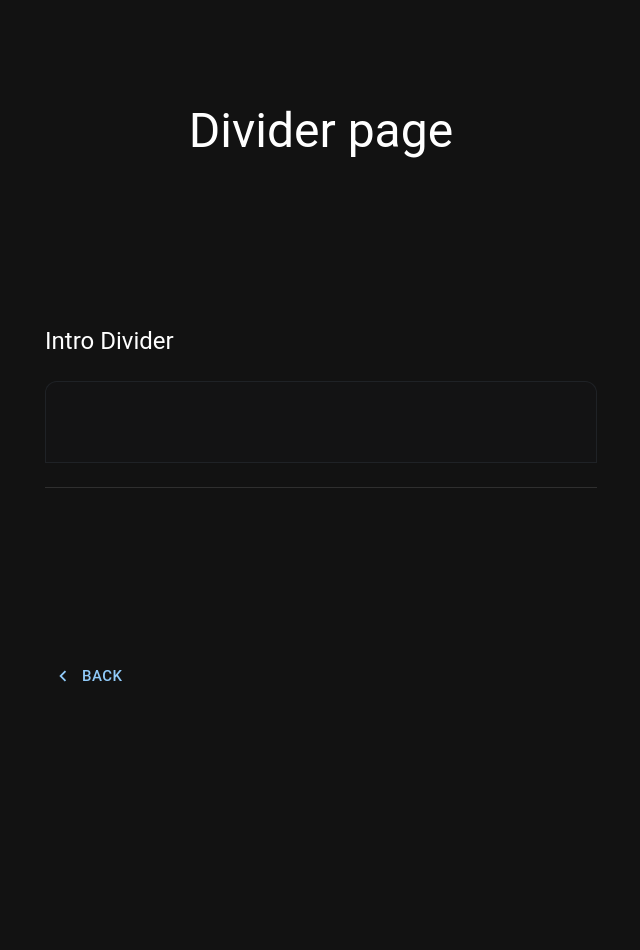
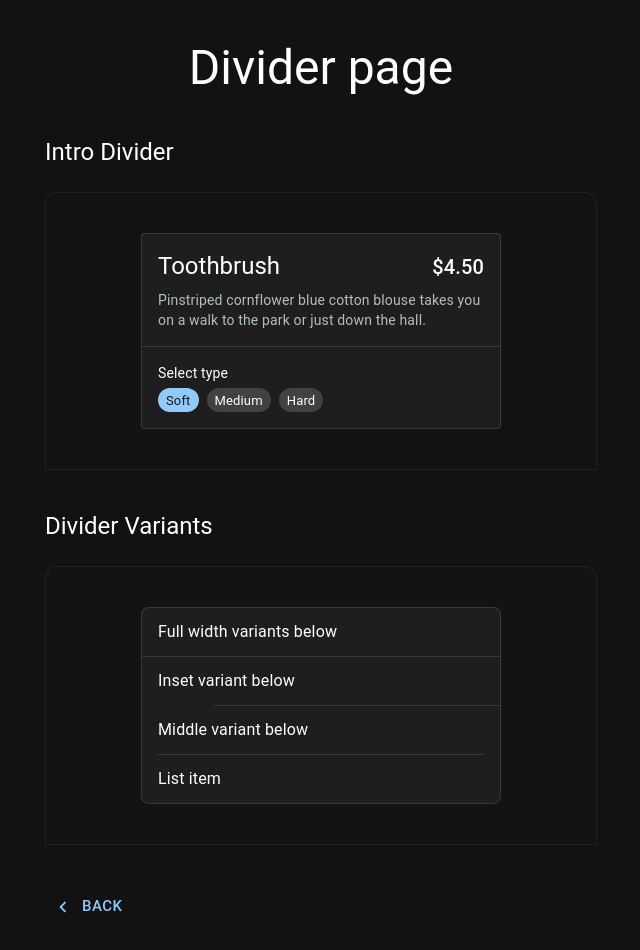
Before and after one commit to watcharakornton/mui_tutorials, a React (Vite) app: page /divider in a window 1280 px wide. Shown: the top 950 px of the page, without its empty margins (319-959 px from the left). Before the commit the page ends 800 px from the top, so only its background shows below. Built offline with nearby package versions, Linux system fonts and the light colour scheme.

Commit message:
Add Intro divider and Divider variants module into Divider page

```diff
--- a/src/data-display/DividerComponent.jsx
+++ b/src/data-display/DividerComponent.jsx
@@ -2,16 +2,83 @@ import * as React from "react";
 import MyContainer from "../component/MyContainer";
 import {
     Typography,
+    Card,
+    Box,
+    Chip,
+    Stack,
+    Divider,
+    List,
+    ListItem,
+    ListItemText,
 } from "@mui/material";
+
+export const DividerVariants = () => {
+    const style = {
+        py: 0,
+        width: '100%',
+        maxWidth: 360,
+        borderRadius: 2,
+        border: '1px solid',
+        borderColor: 'divider',
+        backgroundColor: 'background.paper',
+    };
+
+    return (
+        <MyContainer title="Divider Variants">
+            <List sx={style}>
+                <ListItem>
+                    <ListItemText primary="Full width variants below" />
+                </ListItem>
+                <Divider component="li" />
+                <ListItem>
+                    <ListItemText primary="Inset variant below" />
+                </ListItem>
+                <Divider variant="inset" component="li" />
+                <ListItem>
+                    <ListItemText primary="Middle variant below" />
+                </ListItem>
+                <Divider variant="middle" component="li" />
+                <ListItem>
+                    <ListItemText primary="List item" />
+                </ListItem>
+            </List>
+        </MyContainer>
+    )
+}
 
 export const IntroDivider = () => {
     return (
-        <>
-            <Typography variant="h5" sx={{ mb: 3 }}>
-                Intro Divider
-            </Typography>
-            <MyContainer>
-            </MyContainer>
-        </>
+        <MyContainer title="Intro Divider">
+            <Card variant="outlined" sx={{ maxWidth: 360 }}>
+                <Box sx={{ p: 2 }}>
+                    <Stack
+                        direction="row"
+                        sx={{ justifyContent: 'space-between', alignItems: 'center' }}
+                    >
+                        <Typography gutterBottom variant="h5" component="div">
+                            Toothbrush
+                        </Typography>
+                        <Typography gutterBottom variant="h6" component="div">
+                            $4.50
+                        </Typography>
+                    </Stack>
+                    <Typography variant="body2" sx={{ color: 'text.secondary' }}>
+                        Pinstriped cornflower blue cotton blouse takes you on a walk to the park or
+                        just down the hall.
+                    </Typography>
+                </Box>
+                <Divider />
+                <Box sx={{ p: 2 }}>
+                    <Typography gutterBottom variant="body2">
+                        Select type
+                    </Typography>
+                    <Stack direction="row" spacing={1}>
+                        <Chip color="primary" label="Soft" size="small" />
+                        <Chip label="Medium" size="small" />
+                        <Chip label="Hard" size="small" />
+                    </Stack>
+                </Box>
+            </Card>
+        </MyContainer>
     )
 }
--- a/src/pages/DividerPage.jsx
+++ b/src/pages/DividerPage.jsx
@@ -3,12 +3,14 @@ import { Container, Grid, Typography, Button, Divider } from "@mui/material";
 import { ChevronLeft as ChevronLeftIcon } from "@mui/icons-material";
 
 import {
-    IntroDivider
+    IntroDivider,
+    DividerVariants,
 } from "../data-display/DividerComponent";
 
 const DividerPage = () => {
     const sections = [
-        <IntroDivider />
+        <IntroDivider />,
+        <DividerVariants />,
     ];
 
     return (
@@ -28,7 +30,7 @@ const DividerPage = () => {
                     <React.Fragment key={index}>
                         <Grid item xs={12} sx={{ mt: 5 }}>
                             {Component}
-                            <Divider sx={{ mt: 3, width: "100%" }} />
+                            {/* <Divider sx={{ mt: 3, width: "100%" }} /> */}
                         </Grid>
                     </React.Fragment>
                 ))}
```
